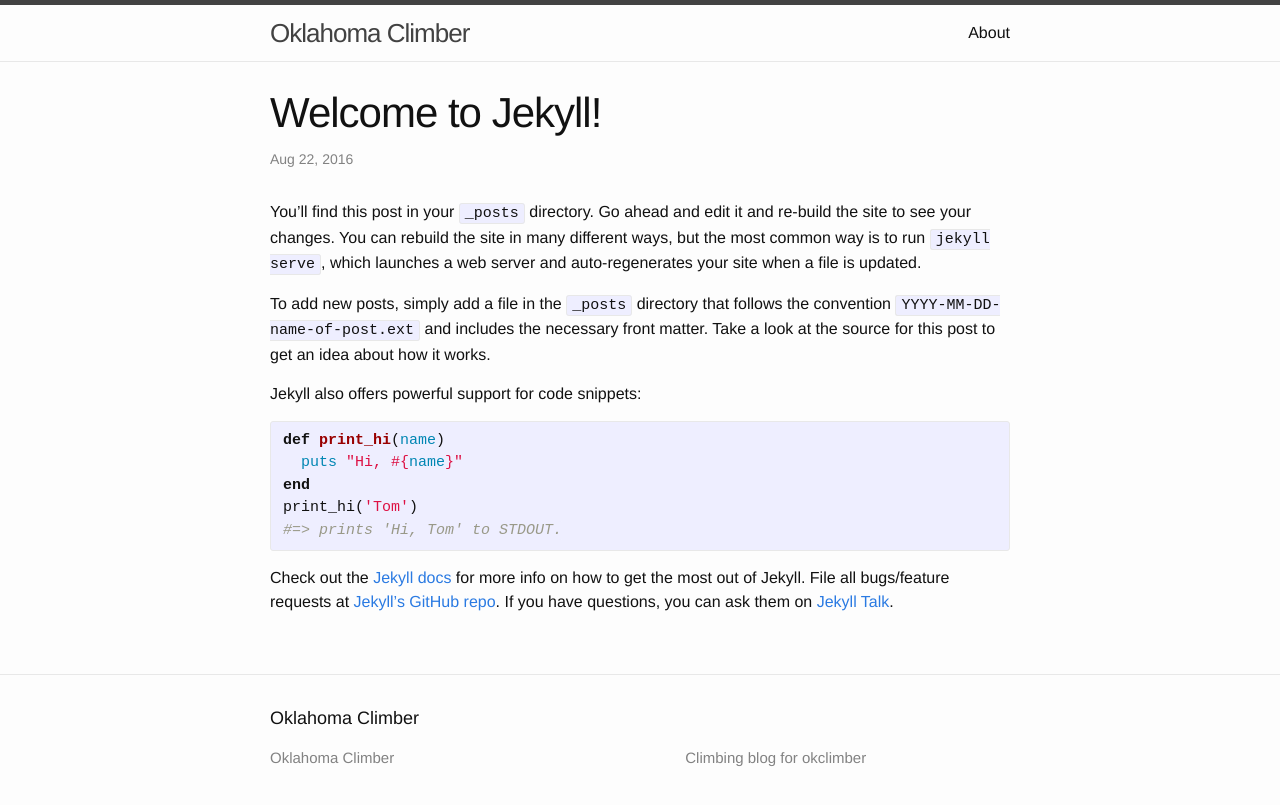
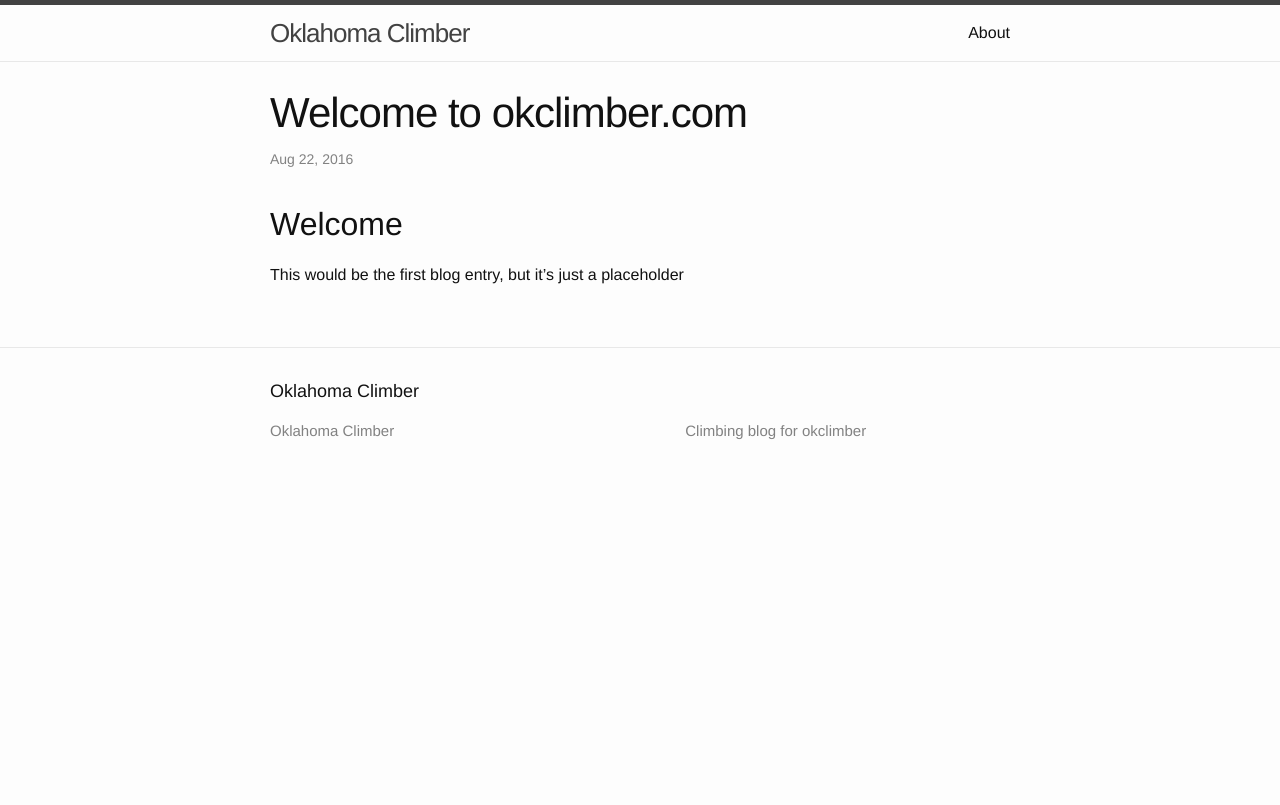
Before and after one commit to okclimber/okclimber, a Jekyll site: the page built from _posts/2016-08-22-welcome-to-jekyll.markdown, in a window 1280 px wide. Shown: the top 805 px of the page. Built offline with Jekyll 4.4.1, drawn with Linux system fonts in a browser that asks for light colours.

Commit message:
Updated 2016-08-22-welcome-to-jekyll.markdown

```diff
--- a/_posts/2016-08-22-welcome-to-jekyll.markdown
+++ b/_posts/2016-08-22-welcome-to-jekyll.markdown
@@ -1,25 +1,10 @@
 ---
 layout: post
-title:  "Welcome to Jekyll!"
-date:   2016-08-22 10:34:15 -0500
+title: Welcome to okclimber.com
+date: '2016-08-22 10:34:15 -0500'
 categories: jekyll update
+published: true
 ---
-You’ll find this post in your `_posts` directory. Go ahead and edit it and re-build the site to see your changes. You can rebuild the site in many different ways, but the most common way is to run `jekyll serve`, which launches a web server and auto-regenerates your site when a file is updated.
+## Welcome
 
-To add new posts, simply add a file in the `_posts` directory that follows the convention `YYYY-MM-DD-name-of-post.ext` and includes the necessary front matter. Take a look at the source for this post to get an idea about how it works.
-
-Jekyll also offers powerful support for code snippets:
-
-{% highlight ruby %}
-def print_hi(name)
-  puts "Hi, #{name}"
-end
-print_hi('Tom')
-#=> prints 'Hi, Tom' to STDOUT.
-{% endhighlight %}
-
-Check out the [Jekyll docs][jekyll-docs] for more info on how to get the most out of Jekyll. File all bugs/feature requests at [Jekyll’s GitHub repo][jekyll-gh]. If you have questions, you can ask them on [Jekyll Talk][jekyll-talk].
-
-[jekyll-docs]: http://jekyllrb.com/docs/home
-[jekyll-gh]:   https://github.com/jekyll/jekyll
-[jekyll-talk]: https://talk.jekyllrb.com/
+This would be the first blog entry, but it's just a placeholder
```
